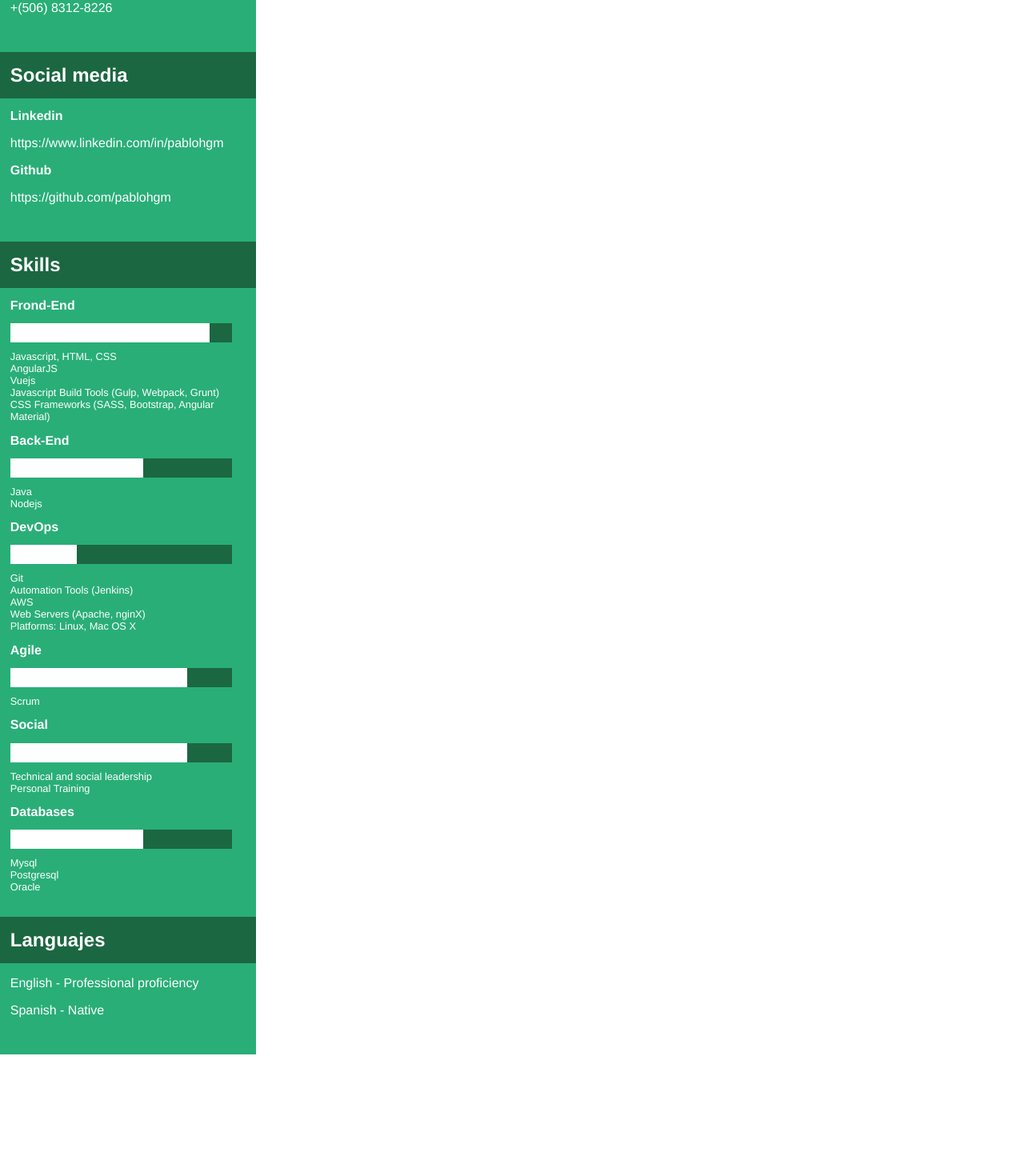
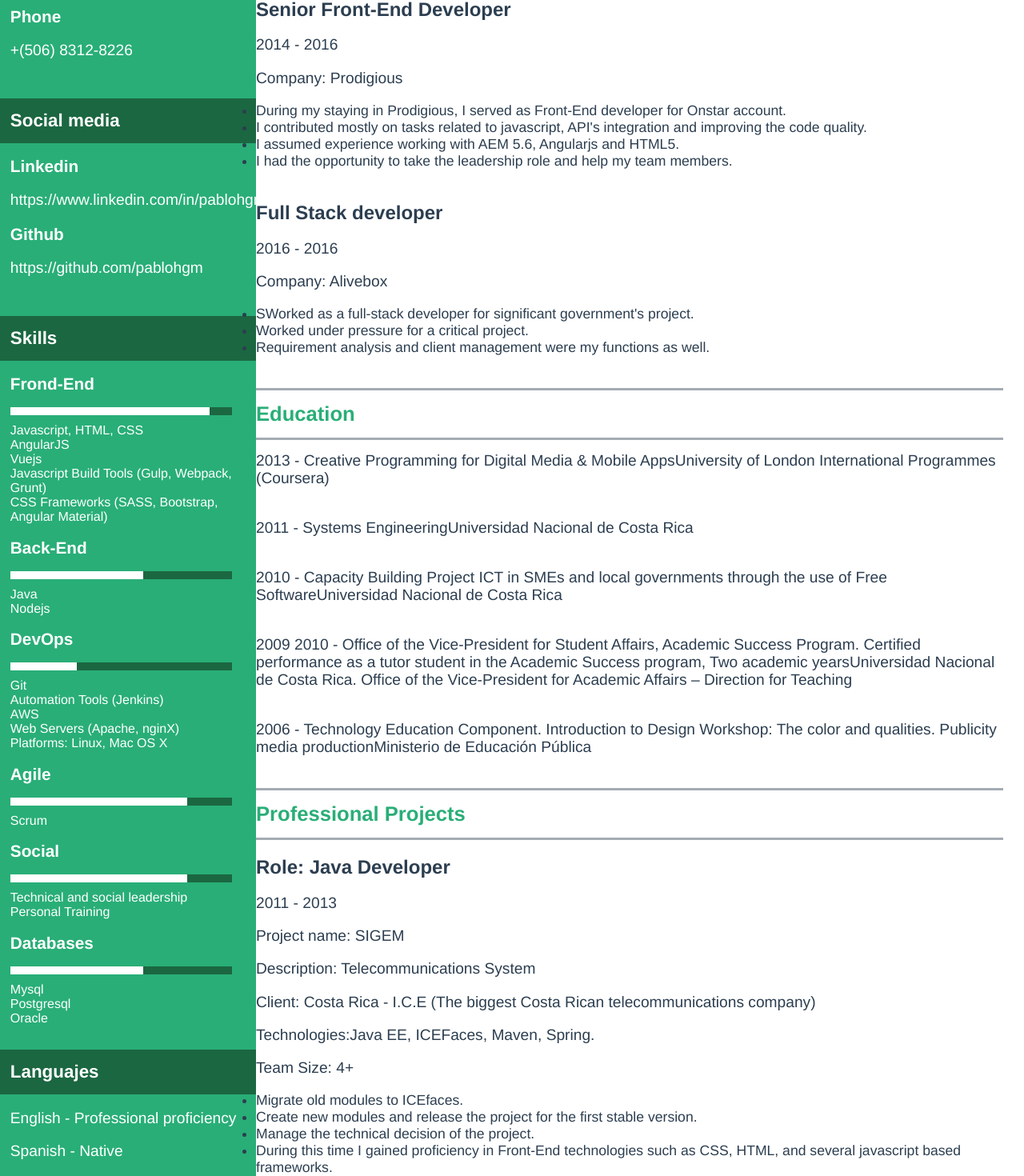
Before and after one commit to pablohgm/pablohgm.github.io, a Vue app: page / in a window 1280 px wide. Shown: the part 547-2017 px from the top of the page at 80% size. Before the commit the page ends 1865 px from the top, so only its background shows below. Built offline with nearby package versions, Linux system fonts and the light colour scheme.

Commit message:
wordy full section

```diff
--- a/src/App.vue
+++ b/src/App.vue
@@ -29,6 +29,6 @@ export default {
     font-family: 'Avenir', Helvetica, Arial, sans-serif;
     -webkit-font-smoothing: antialiased;
     -moz-osx-font-smoothing: grayscale;
-    color: #2c3e50;
+    color: $color-font;
   }
 </style>
--- a/src/assets/css/variables.scss
+++ b/src/assets/css/variables.scss
@@ -7,4 +7,5 @@ $breakpoints: (
 $color-primary: #29AE77;
 $color-secundary: #1b6741;
 $color-font-primary: #ffffff;
-$color-font: #000000;
+$color-font: #2c3e50;
+$color-border: rgba(44, 62, 80, 0.43);
--- a/src/components/Hello.vue
+++ /dev/null
@@ -1,53 +0,0 @@
-<template>
-  <div class="hello">
-    <h1>{{ msg }}</h1>
-    <h2>Essential Links</h2>
-    <ul>
-      <li><a href="https://vuejs.org" target="_blank">Core Docs</a></li>
-      <li><a href="https://forum.vuejs.org" target="_blank">Forum</a></li>
-      <li><a href="https://gitter.im/vuejs/vue" target="_blank">Gitter Chat</a></li>
-      <li><a href="https://twitter.com/vuejs" target="_blank">Twitter</a></li>
-      <br>
-      <li><a href="http://vuejs-templates.github.io/webpack/" target="_blank">Docs for This Template</a></li>
-    </ul>
-    <h2>Ecosystem</h2>
-    <ul>
-      <li><a href="http://router.vuejs.org/" target="_blank">vue-router</a></li>
-      <li><a href="http://vuex.vuejs.org/" target="_blank">vuex</a></li>
-      <li><a href="http://vue-loader.vuejs.org/" target="_blank">vue-loader</a></li>
-      <li><a href="https://github.com/vuejs/awesome-vue" target="_blank">awesome-vue</a></li>
-    </ul>
-  </div>
-</template>
-
-<script>
-export default {
-  name: 'hello',
-  data() {
-    return {
-      msg: 'Welcome to Your Vue.js App',
-    };
-  },
-};
-</script>
-
-<!-- Add "scoped" attribute to limit CSS to this component only -->
-<style scoped>
-h1, h2 {
-  font-weight: normal;
-}
-
-ul {
-  list-style-type: none;
-  padding: 0;
-}
-
-li {
-  display: inline-block;
-  margin: 0 10px;
-}
-
-a {
-  color: #42b983;
-}
-</style>
--- a/src/components/Outline.vue
+++ b/src/components/Outline.vue
@@ -70,7 +70,6 @@
 
     .outline {
       background-color: $color-primary;
-      font-size: 1.5em;
       color: $color-font-primary;
       width: 100%;
       padding-top: 15px;
@@ -86,6 +85,14 @@
     .intro {
       text-align: center;
       padding-left: 2%;
+
+      h1 {
+        font-size: 2em;
+      }
+
+      p {
+        font-size: 1.2em;
+      }
     }
 
     .picture {
@@ -113,18 +120,22 @@
 
       h1 {
         font-weight: bold;
-        font-size: 1.5em;
+        font-size: 1.4em;
         margin: 0;
         padding-left: 4%;
       }
 
       h2 {
         font-weight: bold;
-        font-size: 1em;
+        font-size: 1.3em;
+      }
+
+      p {
+        font-size: 1.2em;
       }
 
       .skill {
-        font-size: 0.8em;
+        font-size: 1em;
         margin: 0;
       }
     }
--- a/src/components/ProgressBar.vue
+++ b/src/components/ProgressBar.vue
@@ -28,7 +28,7 @@
 
   .bar {
     background-color: $color-font-primary;
-    height: 24px;
+    height: 10px;
   }
 
 </style>
--- a/src/components/Wordy.vue
+++ b/src/components/Wordy.vue
@@ -1,24 +1,119 @@
 <template>
     <div class="wordy">
-        <div>{{ msg }}</div>
+      <p>{{ basics.summary }}</p>
+      <div class="title-section">
+        <h1>Experience</h1>
+      </div>
+      <section v-for="work in works">
+        <h2>{{ work.position }}</h2>
+        <span>{{ work.startDate }} - {{ work.endDate }}</span>
+        <p>Company: {{ work.company }}</p>
+        <ul>
+          <li v-for="highlight in work.highlights">{{ highlight }}</li>
+        </ul>
+      </section>
+      <div class="title-section">
+        <h1>Education</h1>
+      </div>
+      <section v-for="degree in education">
+        <span>{{ degree.startDate }} {{ degree.endDate }} - </span>
+        <span>{{ degree.area }}</span>
+        <span>{{ degree.institution }}</span>
+      </section>
+      <div class="title-section">
+        <h1>Professional Projects</h1>
+      </div>
+      <section v-for="project in projects">
+        <h2> Role: {{ project.rol }}</h2>
+        <span>{{ project.startDate }} - {{ project.endDate }}</span>
+        <p>Project name: {{ project.name }}</p>
+        <p>Description: {{ project.description }}</p>
+        <p>Client: {{ project.client.country }} - {{ project.client.name }}</p>
+        <span>Technologies:</span>
+        <span v-for="(tech, index) in project.technologies" v-if="project.technologies.length-1 == index">
+          {{tech}}.
+        </span>
+        <span v-else>{{tech}}, </span>
+        <p>Team Size: {{ project.teamSize }}</p>
+        <ul>
+          <li v-for="highlight in project.highlights">{{ highlight }}</li>
+        </ul>
+      </section>
+      <div class="title-section">
+        <h1>Not For Profit Projects</h1>
+      </div>
+      <section v-for="project in nfpProjects">
+        <h2>Project name: {{ project.name }}</h2>
+        <p>Description: {{ project.description }}</p>
+        <p>Url: {{ project.url }}</p>
+        <span>Technologies:</span>
+        <span v-for="(tech, index) in project.technologies" v-if="project.technologies.length-1 == index">
+          {{tech}}.
+        </span>
+        <span v-else>{{tech}}, </span>
+      </section>
+      <div class="title-section">
+        <h1>Personal Interests</h1>
+      </div>
+      <section>
+        <ul>
+          <li v-for="interest in interests">{{ interest }}</li>
+        </ul>
+      </section>
     </div>
 </template>
 
 <script>
+    import data from '../../static/data.json';
+
     export default {
       name: 'wordy',
       data() {
-        return {
-          msg: 'Wordy',
-        };
+        return data;
       },
     };
 </script>
 
 <style lang="scss" scoped>
+  @import '../assets/css/main';
 
   .wordy {
     padding-left: 2%;
+    padding-right: 2%;
+    padding-top: 15px;
+    padding-bottom: 15px;
+
+    p {
+      font-size: 1.2em;
+    }
+
+    span {
+      font-size: 1.2em;
+    }
+  }
+
+  .title-section {
+    border-bottom: solid $color-border;
+    border-top: solid $color-border;
+    padding-bottom: 15px;
+    padding-top: 15px;
+    margin-bottom: 15px;
+
+    h1 {
+      margin: 0;
+      color: $color-primary;
+      -webkit-font-smoothing: auto;
+      -moz-osx-font-smoothing: auto;
+      font-size: 1.6em;
+    }
+  }
+
+  section {
+    margin-bottom: 40px;
+
+    li {
+      font-size: 1.1em;
+    }
   }
 
 </style>
--- a/static/data.json
+++ b/static/data.json
@@ -27,14 +27,26 @@
         "url": "https://github.com/pablohgm"
       }]
   },
-  "project": [{
+  "nfpProjects": [{
+    "name": "ASOFAC",
+    "description": "Palliative Care membership system",
+    "url": "Private Network",
+    "technologies": ["AngularJS", "Angular Material", "LoopBack", "JSReport"]
+  },
+    {
+      "name": "SanraRed Web Page",
+      "description": "Web Page for Social Activist Group",
+      "url": "http://sanrared.org/sanrared/",
+      "technologies": ["HTML", "CSS"]
+    }],
+  "projects": [{
     "name": "SIGEM",
     "description": "Telecommunications System",
     "client": {
       "name": "I.C.E (The biggest Costa Rican telecommunications company)",
       "country": "Costa Rica"
     },
-    "Technologies": ["Java EE", "ICEFaces", "Maven", "Spring"],
+    "technologies": ["Java EE", "ICEFaces", "Maven", "Spring"],
     "rol": "Java Developer",
     "teamSize": "4+",
     "startDate": "2011",
@@ -52,7 +64,7 @@
         "name": "Momentum Design Lab",
         "country": "USA"
       },
-      "Technologies": ["Javascript", "HTML", "CSS", "jQuery", "EmberJS"],
+      "technologies": ["Javascript", "HTML", "CSS", "jQuery", "EmberJS"],
       "rol": "Frontend Developer",
       "teamSize": "8+",
       "startDate": "2013",
@@ -67,7 +79,7 @@
         "name": "Alivebox",
         "country": "Costa Rica"
       },
-      "Technologies": ["Angularjs", "Django", "REST", "Gruntjs"],
+      "technologies": ["Angularjs", "Django", "REST", "Gruntjs"],
       "rol": "Full-Stack Developer",
       "teamSize": "2+",
       "startDate": "2014",
@@ -83,7 +95,7 @@
         "name": "Digitas LBI",
         "country": "U.K."
       },
-      "Technologies": ["Javascript", "Handlebars", "CSS", "HTML", "SASS"],
+      "technologies": ["Javascript", "Handlebars", "CSS", "HTML", "SASS"],
       "rol": "Senior Frontend Developer",
       "teamSize": "105+",
       "startDate": "2014",
@@ -98,7 +110,7 @@
       "name": "Digitas LBI",
       "country": "USA"
       },
-      "Technologies": [" AngularJS", "AEM", "CSS"],
+      "technologies": [" AngularJS", "AEM", "CSS"],
       "rol": "Senior Frontend Developer",
       "teamSize": "12+",
       "startDate": "2015",
@@ -115,7 +127,7 @@
       "name": "I.C.E (The biggest Costa Rican telecommunications company)",
       "country": "Costa Rica"
     },
-    "Technologies": [" MVC Spring", "JSP", "Maven"],
+    "technologies": [" MVC Spring", "JSP", "Maven"],
     "rol": "Senior Java Developer",
     "teamSize": "2+",
     "startDate": "2016",
@@ -124,7 +136,7 @@
       "Get stable and release a critical project."
     ]
   }],
-  "work": [{
+  "works": [{
     "company": "Alivebox",
     "position": "Full Stack developer",
     "website": "http://alivebox.com",
@@ -274,17 +286,14 @@
     "name": "Spanish",
     "level": "Native"
   }],
-  "interests": [{
-    "name": "Personal",
-    "keywords": [
+  "interests": [
       "Social Activist",
       "HomeBrew",
       "Craft Beer Business",
       "Software Libre",
       "Camping",
       "Traveling"
-    ]
-  }],
+  ],
   "references": [{
     "name": "",
     "reference": ""
```
Also changed, not shown: src/assets/logo.png (deleted).
